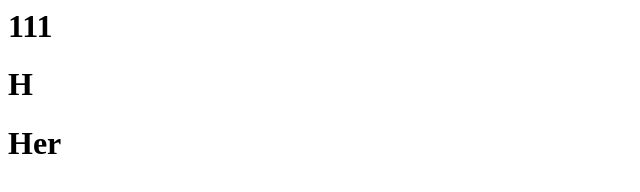
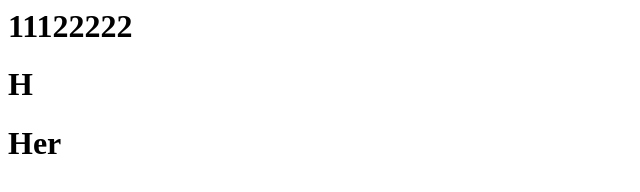
Before and after one commit to HAVux/Jenkins-github, a plain HTML site: page index.html in a window 1280 px wide. Shown: the whole page, without its empty margins (0-640 px from the left). Drawn offline with Linux system fonts and the light colour scheme.

Commit message:
adjust index.html

```diff
--- a/index.html
+++ b/index.html
@@ -1,3 +1,3 @@
-<h1>111</h1>
+<h1>11122222</h1>
 <h1>H</h1>
 <h1>Her</h1>
```
